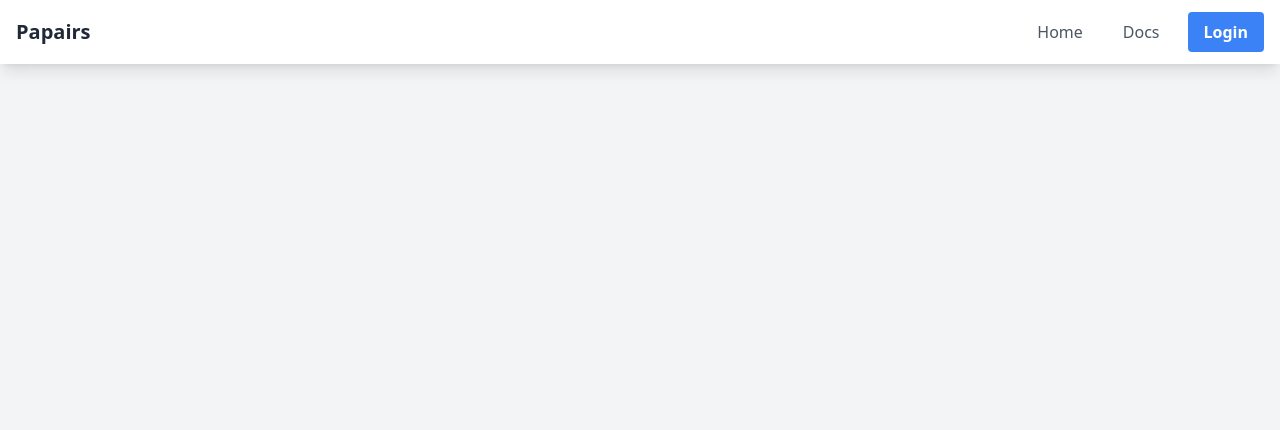
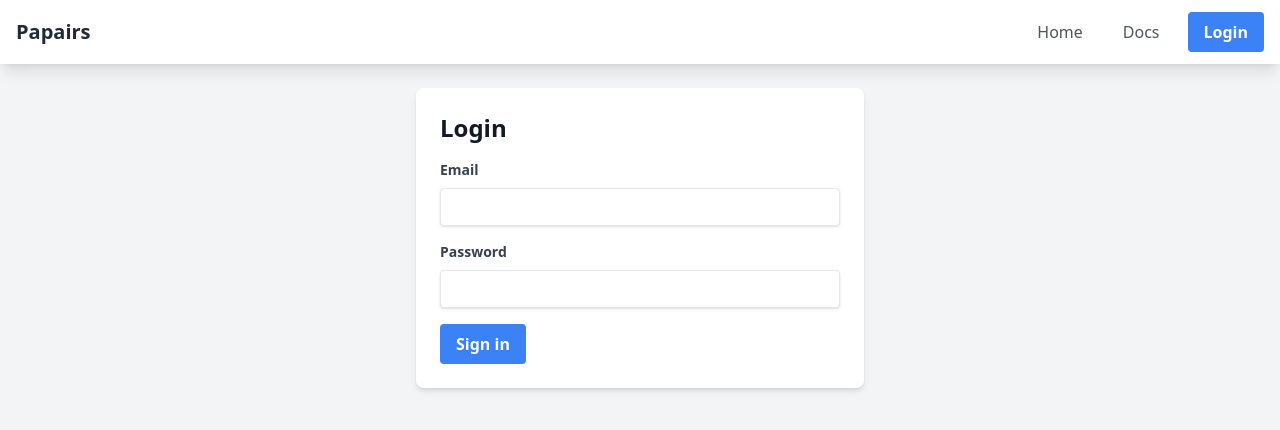
Before and after one commit to Papairs/Papairs, a Vue app in the folder frontend/: page /login in a window 1280 px wide. Shown: the top 430 px of the page. Built offline with nearby package versions, Linux system fonts and the light colour scheme; the HTML template or start-up script is replaced by a standard one.

Commit message:
Login works, but needs design

```diff
--- a/frontend/src/App.vue
+++ b/frontend/src/App.vue
@@ -9,9 +9,7 @@
           <div class="flex items-center space-x-4">
             <router-link to="/" class="text-gray-600 hover:text-gray-900 px-3 py-2 rounded-md">Home</router-link>
             <router-link to="/docs" class="text-gray-600 hover:text-gray-900 px-3 py-2 rounded-md">Docs</router-link>
-            <button @click="login" class="bg-blue-500 hover:bg-blue-700 text-white font-bold py-2 px-4 rounded">
-              Login
-            </button>
+            <router-link to="/login" class="bg-blue-500 hover:bg-blue-700 text-white font-bold py-2 px-4 rounded">Login</router-link>
           </div>
         </div>
       </div>
@@ -26,18 +24,6 @@
 <script>
 export default {
   name: 'App',
-  methods: {
-    async login() {
-      try {
-        const response = await this.$http.post('http://localhost:8081/api/auth/login', {
-          username: 'test',
-          password: 'test'
-        });
-        console.log('Login response:', response.data);
-      } catch (error) {
-        console.error('Login error:', error);
-      }
-    }
-  }
+  // App shell
 }
 </script>
--- a/frontend/src/router/index.js
+++ b/frontend/src/router/index.js
@@ -1,6 +1,7 @@
 import { createRouter, createWebHistory } from 'vue-router'
 import HomeView from '../views/HomeView.vue'
 import DocsView from '../views/DocsView.vue'
+import LoginView from '../views/LoginView.vue'
 
 const routes = [
   {
@@ -12,6 +13,11 @@ const routes = [
     path: '/docs',
     name: 'Docs',
     component: DocsView
+  },
+  {
+    path: '/login',
+    name: 'Login',
+    component: LoginView
   }
 ]
 
--- /dev/null
+++ b/frontend/src/views/LoginView.vue
@@ -0,0 +1,80 @@
+<template>
+  <div class="max-w-md mx-auto bg-white p-6 rounded-lg shadow-md">
+    <h1 class="text-2xl font-bold mb-4 text-gray-900">Login</h1>
+
+    <form @submit.prevent="submit">
+      <div class="mb-4">
+        <label class="block text-gray-700 text-sm font-bold mb-2">Email</label>
+        <input v-model="email" type="email" required
+               class="shadow appearance-none border rounded w-full py-2 px-3 text-gray-700 leading-tight focus:outline-none focus:shadow-outline"/>
+      </div>
+
+      <div class="mb-4">
+        <label class="block text-gray-700 text-sm font-bold mb-2">Password</label>
+        <input v-model="password" type="password" required
+               class="shadow appearance-none border rounded w-full py-2 px-3 text-gray-700 leading-tight focus:outline-none focus:shadow-outline"/>
+      </div>
+
+      <div class="flex items-center justify-between">
+        <button :disabled="loading" type="submit" class="bg-blue-500 hover:bg-blue-700 text-white font-bold py-2 px-4 rounded">
+          <span v-if="!loading">Sign in</span>
+          <span v-else>Signing in...</span>
+        </button>
+      </div>
+
+      <div v-if="error" class="mt-4 text-red-600">
+        {{ error }}
+      </div>
+      <div v-if="success" class="mt-4 text-green-600">
+        Logged in successfully (token saved)
+      </div>
+    </form>
+  </div>
+</template>
+
+<script>
+import axios from 'axios'
+
+export default {
+  name: 'LoginView',
+  data() {
+    return {
+      email: '',
+      password: '',
+      loading: false,
+      error: null,
+      success: false
+    }
+  },
+  methods: {
+    async submit() {
+      this.error = null
+      this.success = false
+      this.loading = true
+      try {
+        const resp = await axios.post('http://localhost:8081/api/auth/login', {
+          email: this.email,
+          password: this.password
+        })
+
+        // expect token in resp.data.token or resp.data.accessToken depending on backend
+        const token = resp.data?.sessionToken || null
+        if (token) {
+          localStorage.setItem('papairs_token', token)
+          this.success = true
+          // redirect to home after short delay
+          setTimeout(() => this.$router.push({ name: 'Home' }), 700)
+        } else {
+          // show raw response if no token
+          this.error = 'Login succeeded but no token returned.'
+          console.warn('Login response:', resp.data)
+        }
+      } catch (err) {
+        this.error = err.response?.data?.message || err.message || 'Login failed'
+      } finally {
+        this.loading = false
+      }
+    }
+  }
+}
+</script>
```
